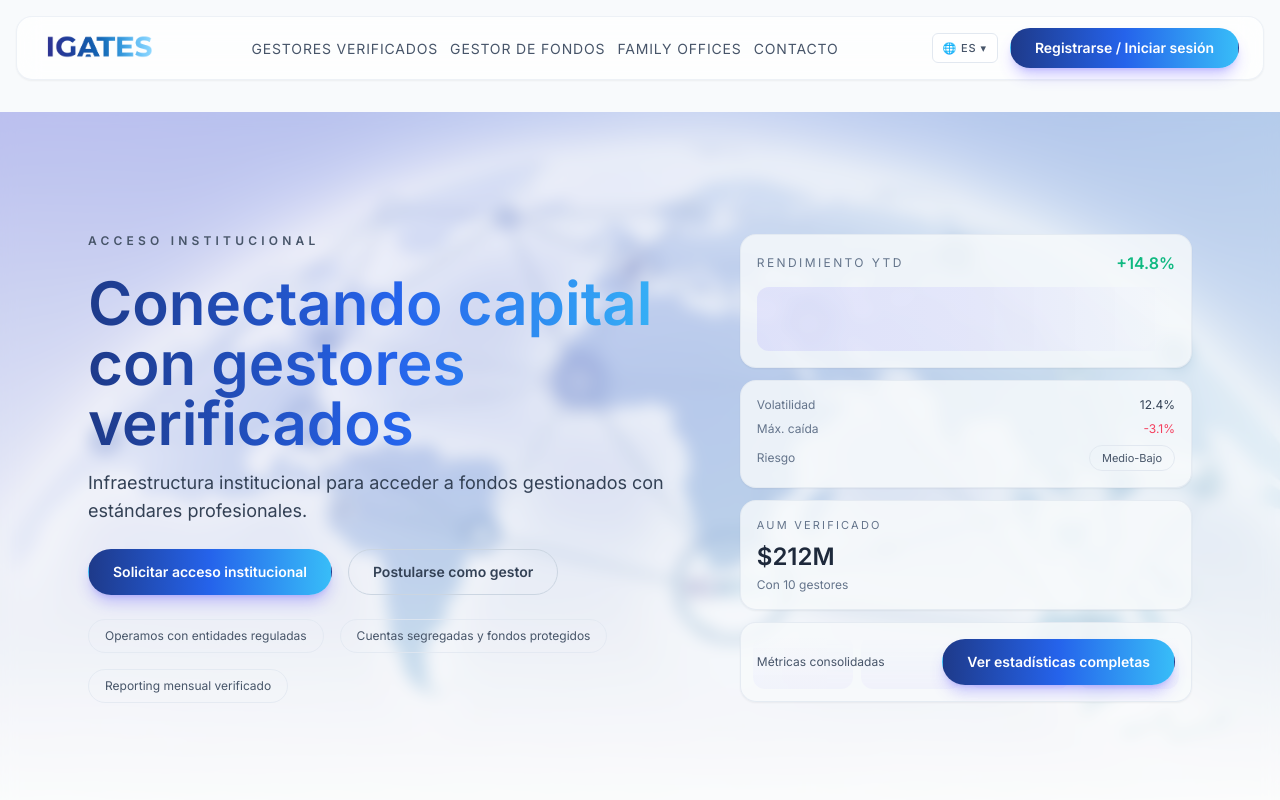
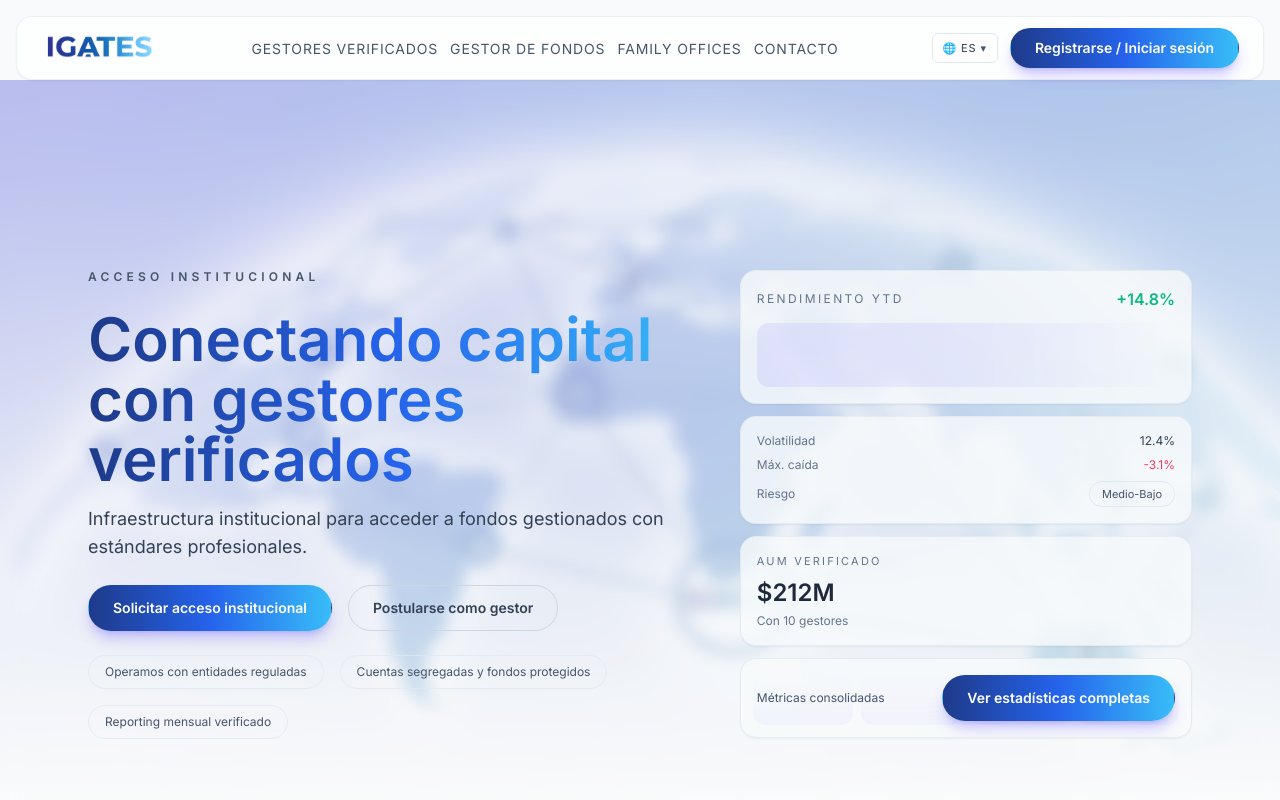
Before and after one commit to Juanherrera-123/Fund_Connect, a Next.js app: page / in a window 1280 px wide. Shown: the top 800 px of the page. Built offline with nearby package versions, Linux system fonts and the light colour scheme.

Commit message:
Let hero sit behind glass navbar

```diff
--- a/src/app/auth/page.tsx
+++ b/src/app/auth/page.tsx
@@ -6,7 +6,7 @@ export default function AuthPage() {
   return (
     <div className="min-h-screen bg-slate-50">
       <Navbar />
-      <main className="pt-8">
+      <main>
         <section className="py-8">
           <div className="mx-auto w-full max-w-6xl px-6">
             <div className="rounded-2xl border border-slate-200 bg-gradient-to-br from-igates-500/10 to-igates-400/10 p-6">
--- a/src/app/family-dashboard/page.tsx
+++ b/src/app/family-dashboard/page.tsx
@@ -6,7 +6,7 @@ export default function FamilyDashboardPage() {
   return (
     <div className="min-h-screen bg-slate-50">
       <Navbar />
-      <main className="pt-8">
+      <main>
         <section className="py-8">
           <div className="mx-auto w-full max-w-6xl px-6">
             <div className="rounded-2xl border border-slate-200 bg-gradient-to-br from-igates-500/10 to-igates-400/10 p-6">
--- a/src/app/family-offices/page.tsx
+++ b/src/app/family-offices/page.tsx
@@ -8,7 +8,7 @@ export default function FamilyOfficesPage() {
   return (
     <div className="min-h-screen bg-slate-50">
       <Navbar />
-      <main className="pt-8">
+      <main>
         <section className="py-16">
           <div className="mx-auto grid w-full max-w-6xl gap-10 px-6 lg:grid-cols-[1.1fr_0.9fr] lg:items-center">
             <div className="space-y-6">
--- a/src/app/for-managers/page.tsx
+++ b/src/app/for-managers/page.tsx
@@ -8,7 +8,7 @@ export default function ForManagersPage() {
   return (
     <div className="min-h-screen bg-slate-50">
       <Navbar />
-      <main className="pt-8">
+      <main>
         <section className="py-16">
           <div className="mx-auto grid w-full max-w-6xl gap-10 px-6 lg:grid-cols-[1.1fr_0.9fr] lg:items-center">
             <div className="space-y-6">
--- a/src/app/funds-explore/page.tsx
+++ b/src/app/funds-explore/page.tsx
@@ -6,7 +6,7 @@ export default function FundsExplorePage() {
   return (
     <div className="min-h-screen bg-slate-50">
       <Navbar />
-      <main className="pt-8">
+      <main>
         <section className="py-8">
           <div className="mx-auto w-full max-w-6xl px-6">
             <div className="rounded-2xl border border-slate-200 bg-gradient-to-br from-igates-500/10 to-igates-400/10 p-6">
--- a/src/app/gestores-verificados/page.tsx
+++ b/src/app/gestores-verificados/page.tsx
@@ -6,7 +6,7 @@ export default function GestoresVerificadosPage() {
   return (
     <div className="min-h-screen bg-slate-50">
       <Navbar />
-      <main className="pt-8">
+      <main>
         <section className="py-8">
           <div className="mx-auto w-full max-w-6xl px-6">
             <div className="rounded-2xl border border-slate-200 bg-gradient-to-br from-igates-500/10 to-igates-400/10 p-6">
--- a/src/app/page.tsx
+++ b/src/app/page.tsx
@@ -10,7 +10,7 @@ export default function HomePage() {
   return (
     <>
       <Navbar />
-      <main className="pt-8">
+      <main>
         <Hero />
         <Why />
         <Learn />
--- a/src/app/pending-review/page.tsx
+++ b/src/app/pending-review/page.tsx
@@ -6,7 +6,7 @@ export default function PendingReviewPage() {
   return (
     <div className="min-h-screen bg-slate-50">
       <Navbar />
-      <main className="pt-8">
+      <main>
         <section className="py-8">
           <div className="mx-auto w-full max-w-6xl px-6">
             <div className="rounded-2xl border border-slate-200 bg-gradient-to-br from-igates-500/10 to-igates-400/10 p-6">
--- a/src/components/home/Hero.tsx
+++ b/src/components/home/Hero.tsx
@@ -22,10 +22,10 @@ export function Hero() {
   return (
     <section
       id="hero"
-      className="relative flex h-[calc(100vh-5.5rem)] items-center overflow-hidden bg-[url('/worldmap-Igates.png')] bg-cover bg-center text-slate-900"
+      className="relative flex min-h-screen items-center overflow-hidden bg-[url('/worldmap-Igates.png')] bg-cover bg-center text-slate-900"
     >
       <div className="absolute inset-0 z-0 bg-[rgba(255,255,255,0.6)] backdrop-blur" />
-      <div className="relative z-10 mx-auto grid h-full max-w-6xl gap-10 px-6 py-12 lg:grid-cols-[1.15fr_0.85fr] lg:items-center lg:py-14">
+      <div className="relative z-10 mx-auto grid h-full max-w-6xl gap-10 px-6 pt-24 pb-14 lg:grid-cols-[1.15fr_0.85fr] lg:items-center lg:pt-28 lg:pb-16">
         <div className="space-y-6">
           <p
             className="text-xs font-semibold uppercase tracking-[0.35em] text-slate-600"
```
